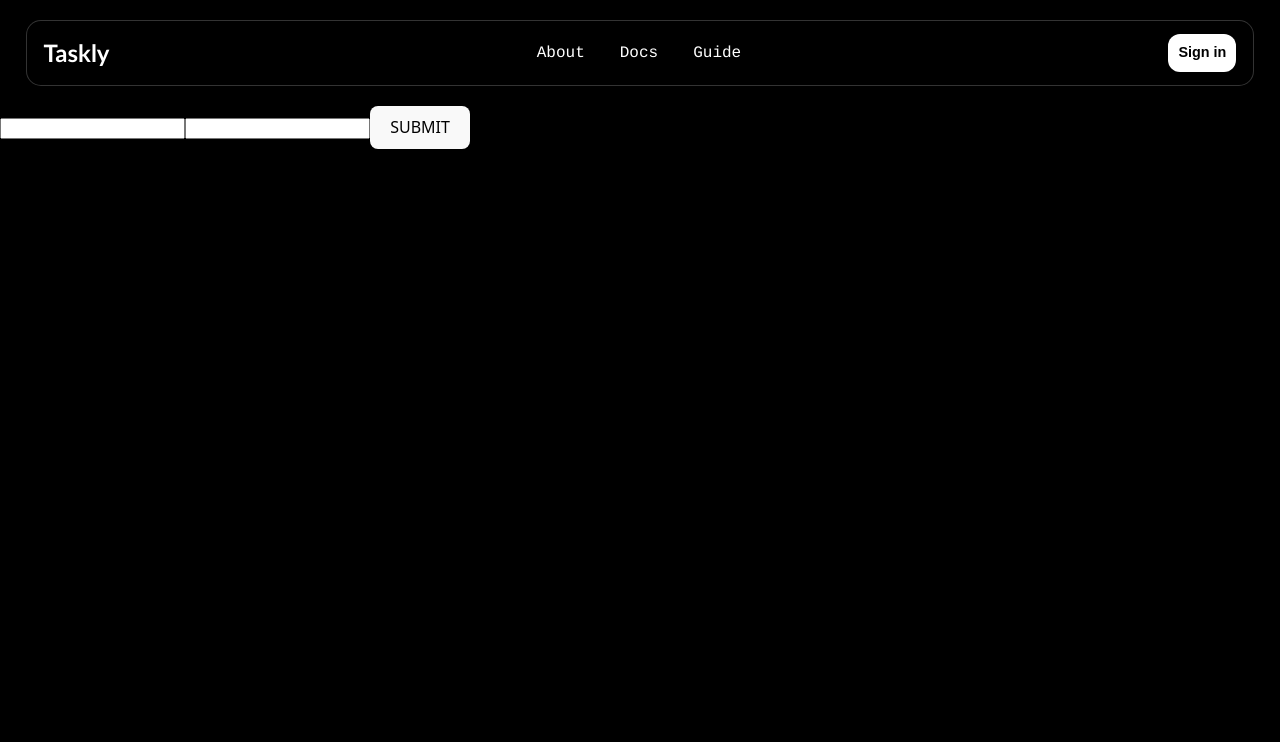
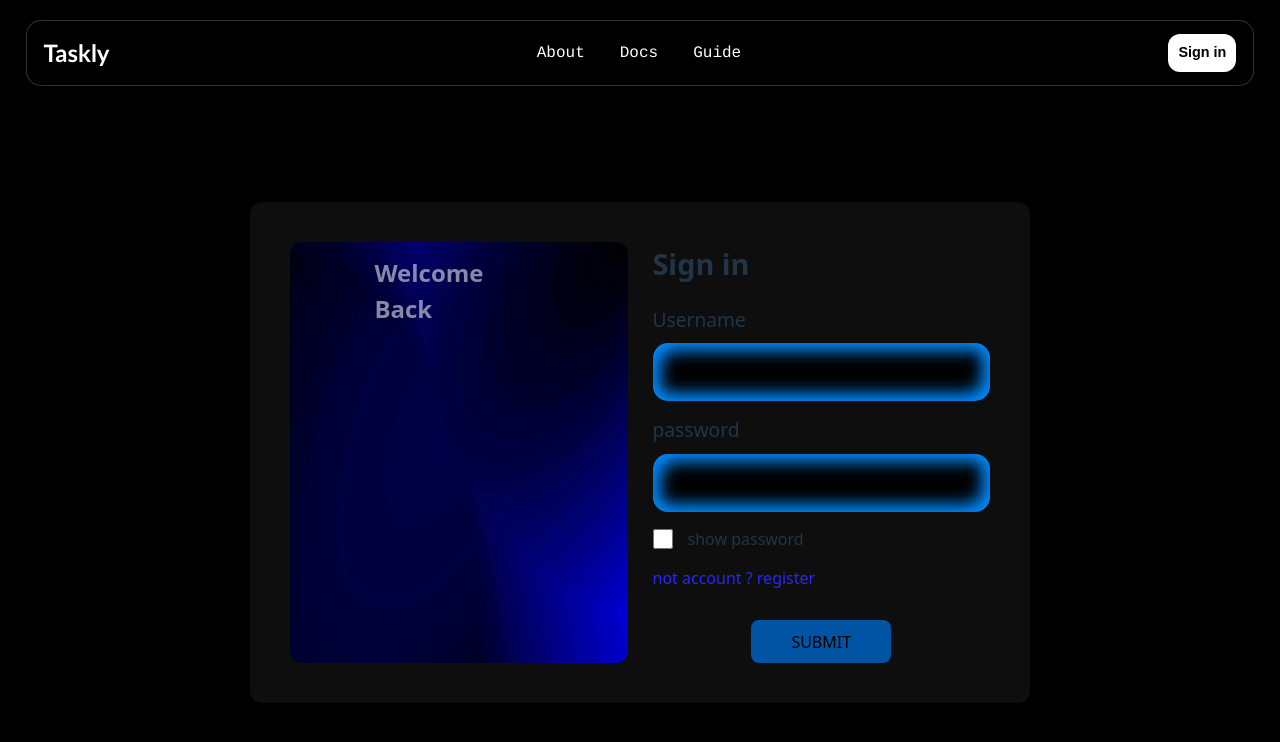
Before and after one commit to daniojey/Taskly-Frontend, a React (Vite) app: page /login/ in a window 1280 px wide. Shown: the top 742 px of the page. Built offline with nearby package versions, Linux system fonts and the light colour scheme; no server answers.

Commit message:
add registrationPage  and ready LoginPage

```diff
--- a/src/App.jsx
+++ b/src/App.jsx
@@ -11,6 +11,7 @@ import Header from './components/Header/Header'
 import Homepage from './pages/HomePage/HomePage'
 import ProfilePage from './pages/ProfilePage/ProfilePage'
 import LoginPage from './pages/LoginPage/LoginPage'
+import RegistrationPage from './pages/RegistrationPage/RegistrationPage'
 import ProtectedRoute from './ProtectedRoute'
 import GroupsPage from './pages/GroupsPage/GroupsPage'
 import GroupPageDetail from './pages/GroupPageDetail/GroupPageDetail'
@@ -36,6 +37,7 @@ function App() {
             <Routes>
               <Route path='/' element={<Homepage />} />
               <Route path='/profile/' element={<ProfilePage />} />
+              <Route path='/register/' element={<RegistrationPage />}/>
               <Route path='/login' element={<LoginPage />} />
               <Route path='/groups/' element={
                   <ProtectedRoute>
--- a/src/components/UI/icons/DynamicPngIcon.jsx
+++ b/src/components/UI/icons/DynamicPngIcon.jsx
@@ -7,6 +7,7 @@ import filtersIcon from '../../../assets/filters-icon.png'
 import arrowDownWhite from '../../../assets/arrow_down_white.png'
 import clipsFile from '../../../assets/clips_file.png'
 import downloadIcon from '../../../assets/download_icon.png'
+import backGroundIcon from  '../../../assets/blue_background.png'
 
 const iconMap = {
     groupIcon: groupIcon,
@@ -17,7 +18,8 @@ const iconMap = {
     filtersIcon: filtersIcon,
     arrowDownWhite: arrowDownWhite,
     clipsFile: clipsFile,
-    downloadIcon: downloadIcon
+    downloadIcon: downloadIcon,
+    backGroundIcon: backGroundIcon,
 }
 
 const DynamicPngIcon = ({
--- /dev/null
+++ b/src/pages/LoginPage/LoginPage.css
@@ -0,0 +1,142 @@
+.login-page__background {
+    display: flex;
+    width: 100%;
+    height: 100%;
+    justify-content: center;
+    align-items: center;
+}
+
+.login-page__body {
+    display: flex;
+    max-width: 700px;
+    width: 100%;
+    gap: 25px;
+    padding: 40px;
+    background-color: rgb(14, 14, 14);
+    border-radius: 12px;
+    animation: fadeIn 0.4s ease-in-out;
+
+}
+
+.login-form {
+    display: flex;
+    width: 50%;
+    flex-direction: column;
+    justify-content: center;
+    align-items: center;
+
+    h2 {
+        display: flex;
+        font-size: 1.8rem;
+        width: 100%;
+        justify-content: start;
+        align-items: center;
+        margin: 0;
+        margin-bottom: 20px;
+    }
+
+    label {
+        display: flex;
+        font-size: 1.2rem;
+        width: 100%;
+        justify-content: start;
+        align-items: center;
+        margin: 0;
+        margin-bottom: 9px;
+    }
+
+    input {
+        margin-bottom: 15px;
+    }
+
+    button {
+        display: flex;
+        justify-content: center;
+        align-items: center;
+        max-width: 140px;
+        width: 100%;
+        margin-top: 30px;
+        background-color: rgb(0, 84, 163);
+        transition: background-color 0.4s ease-in-out, color 0.4s ease-in-out;
+
+        &:hover {
+            background-color: white;
+            color: black;
+        }
+    }
+
+    #register-div {
+        display: flex;
+        width: 100%;
+        justify-content: start;
+        align-items: center;
+        margin-top: 15px;
+        color: rgb(39, 39, 254);
+        transition: color 0.4s ease-in-out;
+
+        &:hover {
+            color: rgb(108, 108, 248);
+        }
+    }
+}
+
+.login-from-field {
+    display: flex;
+    position: relative;
+    flex-direction: column;
+    width: 100%;
+}
+
+.login-form-show-password {
+    display: flex;
+    gap: 15px;
+    justify-content: start;
+    align-items: center;
+
+    input[type="checkbox"] {
+        accent-color: rgb(0, 126, 243);
+        margin: 0;
+        width: 20px;
+        height: 20px;
+        border-radius: 8px;
+    }
+
+    p {
+        margin: 0;
+    }
+}
+
+.login-page__image-container {
+    display: flex;
+    position: relative;
+    width: 50%;
+    min-height: 100%;
+    overflow: hidden;
+
+    img {
+        display: flex;
+        width: 100%;
+        height: 100%;
+        object-fit: fill;
+        border-radius: 12px;
+    }
+
+    h2 {
+        display: flex;
+        position: absolute;
+        top: 1;
+        left: 50%;
+        transform: translate(-50%, -10%);
+        color: rgba(255, 255, 255, 0.534);
+    }
+}
+
+@keyframes fadeIn {
+    0% {
+        opacity: 0;
+    }
+
+    100% {
+        opacity: 1;
+    }
+}
--- a/src/pages/LoginPage/LoginPage.jsx
+++ /dev/null
@@ -1,36 +0,0 @@
-import { useContext, useState } from "react"
-import { AuthContext } from "../../AuthContext"
-import { useNavigate } from "react-router"
-
-function LoginPage() {
-    const [username, setUsername] = useState(null)
-    const [password, setPassword] = useState(null)
-    const { login } = useContext(AuthContext)
-    const navigate = useNavigate()
-
-
-    const onSubmit = async (e) => {
-        e.preventDefault()
-        const success = await login(username, password)
-
-        if (success) {
-            console.log('Login successful')
-
-            navigate('/');
-        }
-    }
-
-
-    return (
-        <div>
-            <form onSubmit={onSubmit}>
-                <input type="text" name="username" id='username' onChange={(e) => setUsername(e.target.value)}/>
-                <input type="password" name="password" id='password' onChange={(e) => setPassword(e.target.value)}/>
-                <button type="submit">SUBMIT</button>
-            </form>
-        </div>
-    )
-}
-
-
-export default LoginPage
--- /dev/null
+++ b/src/pages/LoginPage/LoginPage.tsx
@@ -0,0 +1,75 @@
+import { useContext, useState } from "react"
+import { AuthContext } from "../../AuthContext"
+import { useNavigate } from "react-router"
+import './LoginPage.css'
+import DynamicPngIcon from "../../components/UI/icons/DynamicPngIcon.jsx"
+
+function LoginPage() {
+    const [username, setUsername] = useState<string | null>(null)
+    const [password, setPassword] = useState<string | null>(null)
+    const [showPassword, setShowPassword] = useState<boolean>(false)
+    const { login } = useContext(AuthContext)
+    const navigate = useNavigate()
+
+    const onSubmit = async (e: React.FormEvent) => {
+        e.preventDefault()
+        const success = await login(username, password)
+
+        if (success) {
+            navigate('/');
+        }
+    }
+
+
+    return (
+        <div className="login-page__background">
+            <div className="login-page__body">
+                <div className="login-page__image-container">
+                    <DynamicPngIcon iconName="backGroundIcon"/>
+                    <h2>Welcome Back</h2>
+                </div>
+
+                <form onSubmit={onSubmit} className="login-form">
+                    <h2>Sign in</h2>
+
+                    <div className="login-from-field">
+                        <label htmlFor="username">Username</label>
+                        <input  className="neomorphism-input" type="text" name="username" id='username' onChange={(e: React.ChangeEvent<HTMLInputElement>) => {
+                            setUsername(e.target.value)
+                        }}/>
+                    </div>
+
+
+                    <div className="login-from-field">
+                        <label htmlFor="password">password</label>
+                        <input
+                        className="neomorphism-input"
+                        type={showPassword ? 'text' : 'password'}
+                        name="password"
+                        id='password'
+                        onChange={(e: React.ChangeEvent<HTMLInputElement>) => {
+                            setPassword(e.target.value)
+                        }}/>
+
+                        <div className="login-form-show-password">
+                            <input type="checkbox" onChange={(e: React.ChangeEvent<HTMLInputElement>) => {
+                                if (e.target.checked) { setShowPassword(true) } else { setShowPassword(false) }
+                            }}/>
+                            <p>show password</p>
+                        </div>
+                    </div>
+
+                    <div id="register-div" onClick={() => navigate('/register/')}>
+                        not account ? register
+                    </div>
+
+                    <button type="submit">SUBMIT</button>
+                </form>
+
+            </div>
+        </div>
+    )
+}
+
+
+export default LoginPage
--- /dev/null
+++ b/src/pages/RegistrationPage/RegistrationPage.tsx
@@ -0,0 +1,50 @@
+import { yupResolver } from '@hookform/resolvers/yup';
+import { useForm } from 'react-hook-form';
+import * as yup from 'yup'
+
+interface YupFormData {
+    first_name: string;
+    last_name: string;
+    username: string;
+    password: string;
+}
+
+function RegistrationPage() {
+
+    const schema = yup.object({
+        first_name: yup.string().max(250).required('This field is required'),
+        last_name: yup.string().max(100).required('This field is required'),
+        username: yup.string().test(
+            'username-format',
+            'Username может содержать только буквы, цифры и символы @/./+/-/_',
+            (value) => {
+                console.log(value)
+                return true
+            }
+        ).required('This field is required'),
+        password: yup.string().max(100).required('This field is required'),
+    })
+
+    const {
+        register,
+        handleSubmit,
+        formState: { errors }
+    } = useForm({
+        resolver: yupResolver(schema)
+    })
+
+    return (
+        <div className='registration-page__background'>
+            <div className='registration-page__body'>
+                <form>
+                    <input type="text" id='first_name' {...register('first_name')} />
+                    <input type="text" id='last_name' {...register('last_name')} />
+                    <input type="text" id='username' {...register('username')} />
+                    <input type="text" id='password' {...register('password')} />
+                </form>
+            </div>
+        </div>
+    )
+}
+
+export default RegistrationPage
```
Also changed, not shown: src/pages/RegistrationPage/RegistretionPage.css (added, +7 -0 lines), src/assets/blue_background.png (added).
